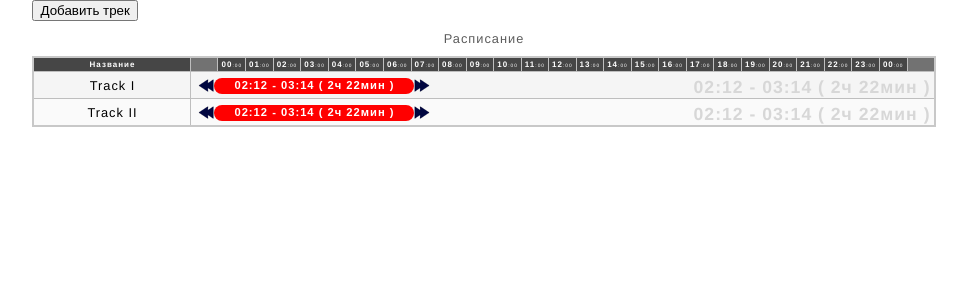
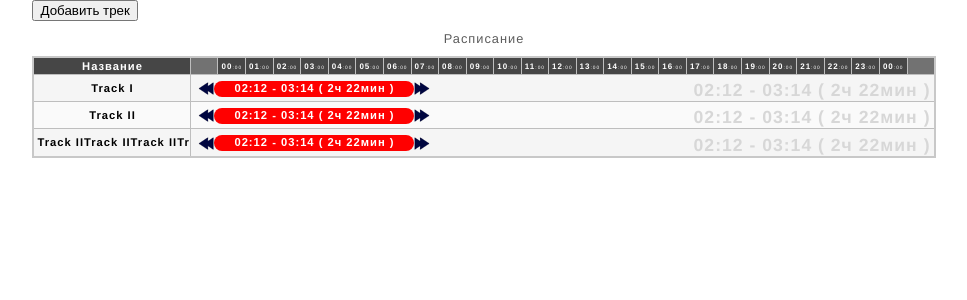
Before and after one commit to fishr-flash/track_sheduler, a React (Create React App) app: page / in a window 1280 px wide. Shown: the top 300 px of the page, without its empty margins (156-1123 px from the left). Built offline with nearby package versions, Linux system fonts and the light colour scheme.

Commit message:
create interactive for track line

```diff
--- a/src/css/index.css
+++ b/src/css/index.css
@@ -67,7 +67,6 @@ th {
 
 td {
     text-align: center;
-
 }
 
 tr:nth-child(even) td {
@@ -85,14 +84,17 @@ caption {
     color: rgba(92,92,92,1.00);
 }
 
-th:first-child {
+th:first-child, td:first-child {
+    font-size: .7rem;
+    font-weight: 600;
+    overflow: hidden;
+    max-width: 150px;
     width: 150px;
-    font-size: .5rem;
-    font-weight: 600;
 }
 th:nth-child(2),
 th:nth-child(28){
     width: 20px;
+    min-width: 20px;
     background-color: rgba(114,114,114,1.00);
 }
 
@@ -100,7 +102,7 @@ span{
     font-size: .5rem;
     font-weight: 600;
 }
-.track_wraper {
+.shell_track_line {
     width: 100%;
     height: 1rem;
     display: inline-block;
@@ -109,7 +111,7 @@ span{
 
 }
 
-.track_body {
+.track_line {
     width: 200px;
     height: 1rem;
     margin-top: .05rem;
@@ -123,7 +125,7 @@ span{
 }
 
 
-.leftArrow {
+.arrow_left {
     display: inline-block;
     position: relative;
     left: 2px;
@@ -136,7 +138,7 @@ span{
     z-index: 3;
 }
 
-.rightArrow {
+.arrow_right {
     display: inline-block;
     position: relative;
     left: -3px;
@@ -156,10 +158,12 @@ span{
     font-weight: bold;
     font-size: .7rem;
     margin-top: .05rem;
+
 }
 .out_info {
     float: right;
     font-size: 1.1rem;
     font-weight: bold;
     color: rgba(215,215,215,1.00);
+    position: relative;
 }
--- a/src/reduser/index.js
+++ b/src/reduser/index.js
@@ -1,5 +1,22 @@
 
 export const store = {
+    tracks:[
+        {
+            name: 'Track I'
+            , start_time: 12456
+            , end_time: 1425
+        }
+        , {
+            name: 'Track II'
+            , start_time: 12456
+            , end_time: 1425
+        }
+        , {
+            name: 'Track IITrack IITrack IITrack IITrack IITrack II'
+            , start_time: 12456
+            , end_time: 1425
+        }
+    ]
 
 };
 
--- /dev/null
+++ b/src/track_sheduler/TrackLine.jsx
@@ -0,0 +1,130 @@
+import React from 'react';
+
+const TrackLine = ( props )=>{
+  const { start_time
+            , end_time
+            , id } = props;
+
+
+    const styleLeft = 20;
+    const minimumLength = 10;
+
+
+    const onMouseDownArrow = ( e )=>{
+        const arrow = e.target;
+        arrow.onmousedown = null;
+        arrow.ondragstart = ()=> false;
+
+        const rectArrow = arrow.getBoundingClientRect();
+        const shellTrackLine = arrow.parentNode;
+        const shellTrackLineRect = shellTrackLine.getBoundingClientRect();
+        const rightArrow = shellTrackLine.children[ 2 ];
+        const trackLine = shellTrackLine.children[ 1 ];
+        const trackLineRect = trackLine.getBoundingClientRect();
+        const rightEdge = ( trackLineRect.left - shellTrackLineRect.left ) + ( trackLineRect.width - rectArrow.width - minimumLength ) ;
+        const maxWidth = ( shellTrackLineRect.width + shellTrackLineRect.left ) - trackLineRect.left - rectArrow.width;
+        const shiftX = arrow.className === 'arrow_left'
+            ? ( e.clientX - rectArrow.left )
+            : e.clientX - trackLineRect.width - trackLineRect.left;
+
+        document.onmousemove = ( e )=>{
+
+            if( arrow.className === 'arrow_left' ){
+                let nowLeft = ( e.clientX - shellTrackLineRect.left ) - shiftX;
+                if( nowLeft < 0 ) nowLeft = 0;
+                else if ( nowLeft > rightEdge ) nowLeft = rightEdge;
+                arrow.style.left = nowLeft + 'px';
+
+
+                trackLine.style.left =  nowLeft + 'px';
+                trackLine.style.width = ( ( rightEdge - nowLeft ) + styleLeft ) + 'px';
+                rightArrow.style.left = ( nowLeft ) + 'px';
+
+            } else{
+
+                let nowWidth = e.clientX - trackLineRect.left - shiftX;
+
+                if( nowWidth < minimumLength ) nowWidth = minimumLength;
+                else if( nowWidth > maxWidth ) nowWidth = maxWidth;
+                trackLine.style.width = nowWidth + 'px';
+            }
+
+
+        };
+
+        document.onmouseup = ()=>{
+            document.onmousemove =null;
+            document.onmouseup =null;
+            arrow.onmousedown = onMouseDownArrow;
+        };
+
+    };
+
+    const onMouseDownTrack = ( e )=>{
+
+        e.target.onmousedown = null;
+        e.target.ondragstart = ()=> false;
+
+        const shellTrackLine = e.currentTarget.parentNode;
+        const shellTrackLineRect = shellTrackLine.getBoundingClientRect();
+        const leftArrow = shellTrackLine.children[ 0 ];
+        const track = shellTrackLine.children[ 1 ];
+        const trackRect = track.getBoundingClientRect();
+        const rightArrow = shellTrackLine.children[ 2 ];
+        const rightArrowRect = rightArrow.getBoundingClientRect();
+        let startPoint = trackRect.left;
+        let shiftX = e.clientX - trackRect.left - styleLeft;
+        if( track.style.left ){
+            const left = track.style.left;
+            const nowLeft = Number( left.slice( -left.length, left.length - 2 ) );
+            startPoint = startPoint - nowLeft;
+            shiftX = e.clientX - trackRect.left;
+        }
+
+
+        const rightEdge = shellTrackLineRect.width  - ( rightArrowRect.width * 2 + trackRect.width );
+
+
+        document.onmousemove = ( e )=>{
+
+
+            let diff = e.clientX - startPoint - shiftX;
+            if( diff < 0 ) diff = 0;
+            else if( diff > rightEdge ) diff = rightEdge;
+            track.style.left = diff + 'px';
+            leftArrow.style.left = diff + 'px';
+            rightArrow.style.left = diff + 'px';
+
+
+        };
+
+        document.onmouseup = ( )=>{
+            track.onmousedown = onMouseDownTrack;
+            document.onmousemove = null;
+            document.onmouseup = null;
+        };
+
+
+    };
+
+
+    return(
+
+      <div className="shell_track_line">
+          <div className="arrow_left"
+               onMouseDown={ onMouseDownArrow }
+          > </div>
+          <div className="track_line"
+               onMouseDown={ onMouseDownTrack } >
+              <div className="in_info">02:12 - 03:14 ( 2ч 22мин )</div>
+          </div>
+          <div className="arrow_right"
+               onMouseDown={ onMouseDownArrow }
+          > </div>
+          <div className="out_info">02:12 - 03:14 ( 2ч 22мин )</div>
+      </div>
+
+  );
+};
+
+export default TrackLine;
--- a/src/track_sheduler/TrackScheduler.jsx
+++ b/src/track_sheduler/TrackScheduler.jsx
@@ -1,5 +1,6 @@
 import React from 'react';
 import '../css/index.css';
+import Tracks from "./Tracks";
 
 const TrackScheduler = ()=>{
     return(
@@ -41,36 +42,7 @@ const TrackScheduler = ()=>{
                     </tr>
                     </thead>
                     <tbody>
-                    <tr>
-                        <td>Track I</td>
-                        <td colSpan="27">
-                            <div className="track_wraper">
-                                <div className="leftArrow"> </div>
-                                <div className="track_body">
-                                    <div className="in_info">02:12 - 03:14 ( 2ч 22мин )</div>
-                                </div>
-                                <div className="rightArrow"> </div>
-                                <div className="out_info">02:12 - 03:14 ( 2ч 22мин )</div>
-                            </div>
-
-
-                        </td>
-                    </tr>
-                    <tr>
-                        <td>Track II</td>
-                        <td colSpan="27">
-                            <div className="track_wraper">
-                                <div className="leftArrow"> </div>
-                                <div className="track_body">
-                                    <div className="in_info">02:12 - 03:14 ( 2ч 22мин )</div>
-                                </div>
-                                <div className="rightArrow"> </div>
-                                <div className="out_info">02:12 - 03:14 ( 2ч 22мин )</div>
-                            </div>
-
-                        </td>
-                    </tr>
-
+                        <Tracks />
                     </tbody>
                 </table>
             </section>
--- /dev/null
+++ b/src/track_sheduler/Tracks.jsx
@@ -0,0 +1,29 @@
+import React from 'react';
+import {connect} from "react-redux";
+import TrackLine from "./TrackLine";
+
+const Tracks = ( { tracks })=> {
+
+    return tracks.map( ( v, i )=>(
+
+        <tr key={'tr_track' + i }>
+            <td title={ v.name } >{ v.name }</td>
+            <td colSpan="27">
+                <TrackLine
+                    id={ i }
+                    start_time={ v.start }
+                    end_time={v.end } />
+            </td>
+        </tr>
+
+    ) );
+};
+
+export default connect(
+
+    state => {
+        return ({
+            tracks: state.tracks
+        });
+    }, null
+)( Tracks );
```
